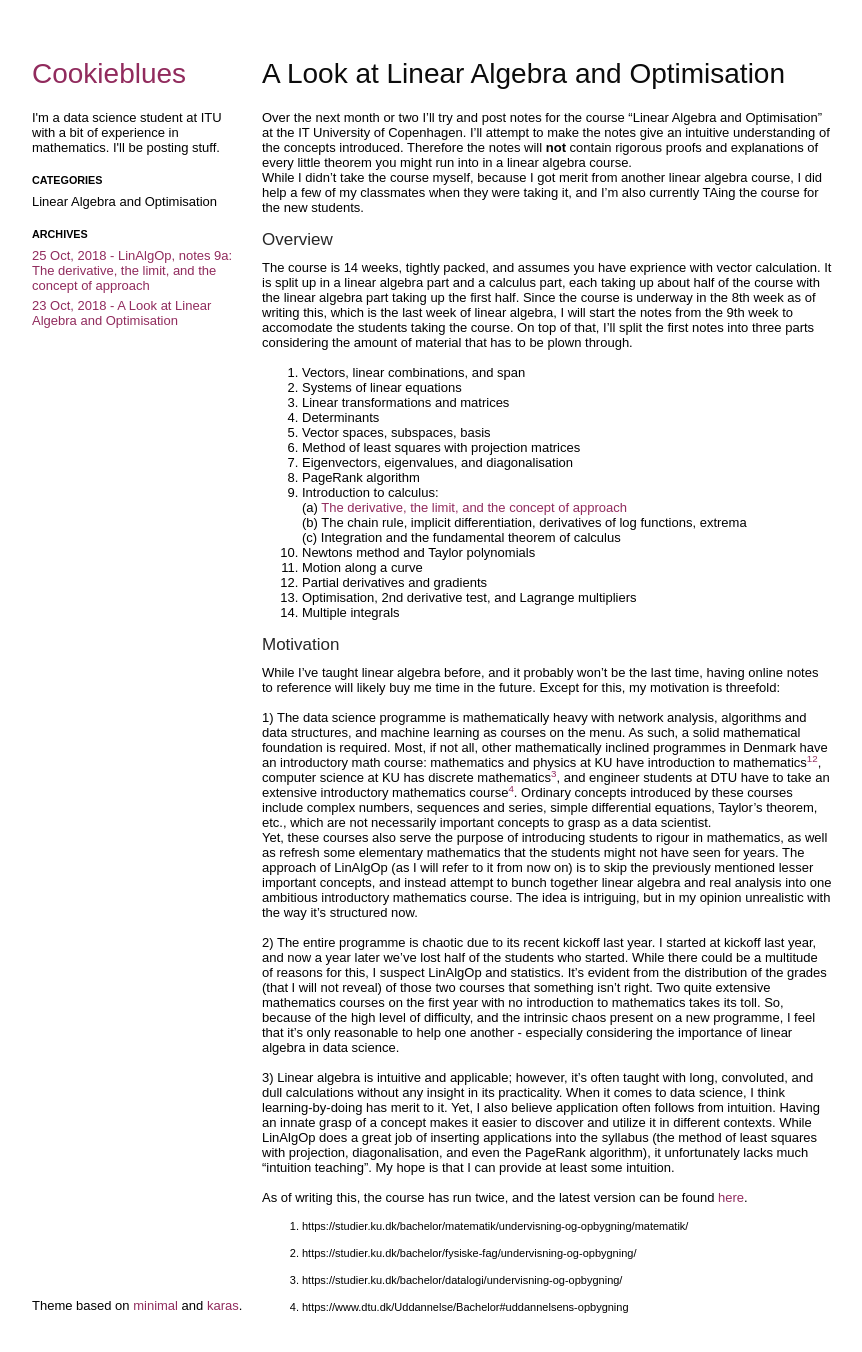
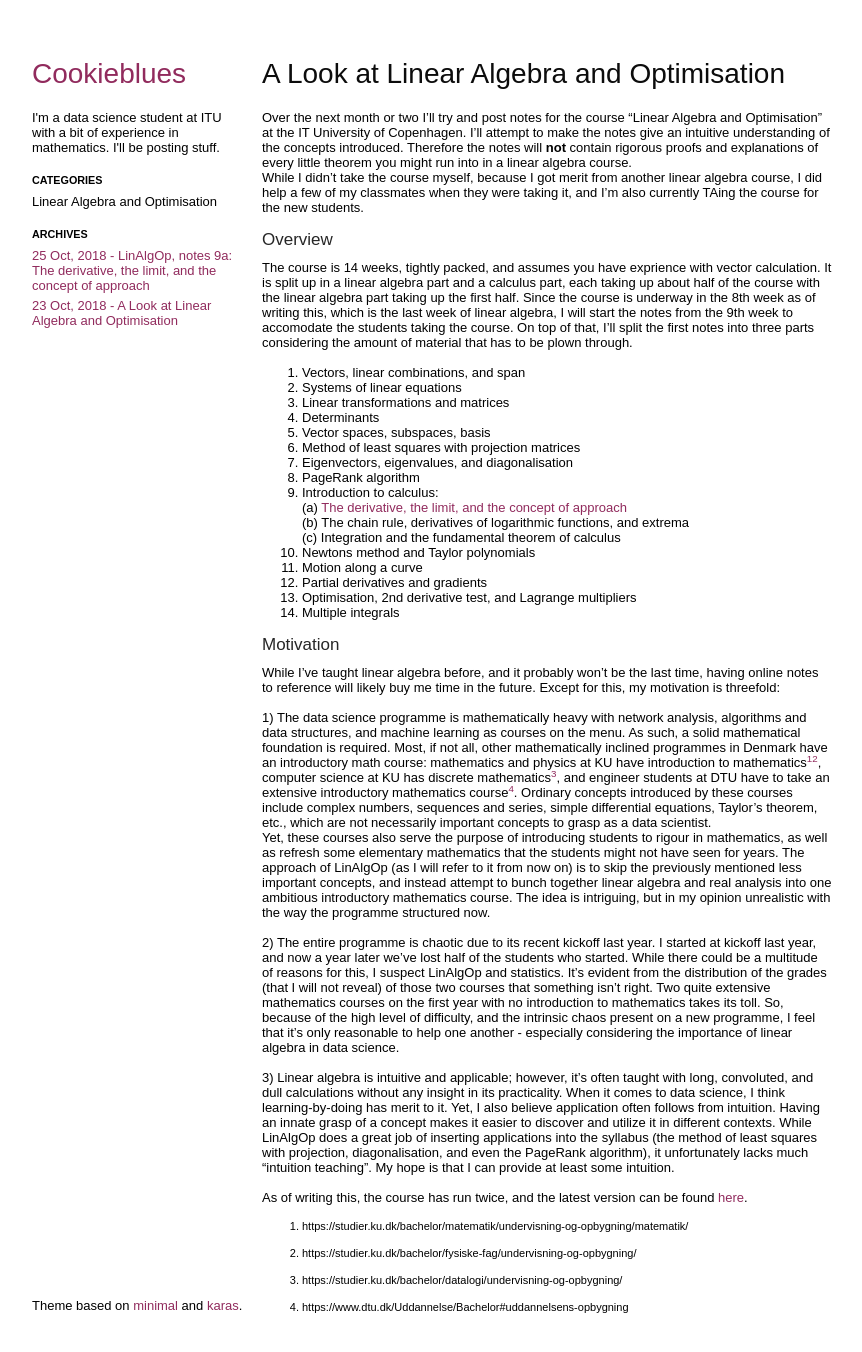
Before and after one commit to cookieblues/cookieblues.github.io, a Jekyll site: the page built from pages/_posts/18-10-23-a-look-at-linear-algebra-and-optimisation.md, in a window 1280 px wide and 1378 px high. Shown: the top 1352 px of the window, without its empty margins (208-1070 px from the left). Built offline with Jekyll 4.4.1, drawn with Linux system fonts in a browser that asks for light colours.

Commit message:
edited a bit in a few posts

```diff
--- a/pages/_posts/18-10-23-a-look-at-linear-algebra-and-optimisation.md
+++ b/pages/_posts/18-10-23-a-look-at-linear-algebra-and-optimisation.md
@@ -19,7 +19,7 @@ The course is 14 weeks, tightly packed, and assumes you have exprience with vect
 8. PageRank algorithm
 9. Introduction to calculus:\\
    (a) <a href="{{ site.url }}/pages/linalgop-notes-9a">The derivative, the limit, and the concept of approach</a>\\
-   (b) The chain rule, implicit differentiation, derivatives of log functions, extrema\\
+   (b) The chain rule, derivatives of logarithmic functions, and extrema\\
    (c) Integration and the fundamental theorem of calculus
 10. Newtons method and Taylor polynomials
 11. Motion along a curve
@@ -31,7 +31,7 @@ The course is 14 weeks, tightly packed, and assumes you have exprience with vect
 While I've taught linear algebra before, and it probably won't be the last time, having online notes to reference will likely buy me time in the future. Except for this, my motivation is threefold:
 
 1) The data science programme is mathematically heavy with network analysis, algorithms and data structures, and machine learning as courses on the menu. As such, a solid mathematical foundation is required. Most, if not all, other mathematically inclined programmes in Denmark have an introductory math course: mathematics and physics at KU have introduction to mathematics[^1][^2], computer science at KU has discrete mathematics[^3], and engineer students at DTU have to take an extensive introductory mathematics course[^4]. Ordinary concepts introduced by these courses include complex numbers, sequences and series, simple differential equations, Taylor's theorem, etc., which are not necessarily important concepts to grasp as a data scientist.\\
-Yet, these courses also serve the purpose of introducing students to rigour in mathematics, as well as refresh some elementary mathematics that the students might not have seen for years. The approach of LinAlgOp (as I will refer to it from now on) is to skip the previously mentioned lesser important concepts, and instead attempt to bunch together linear algebra and real analysis into one ambitious introductory mathematics course. The idea is intriguing, but in my opinion unrealistic with the way it's structured now.
+Yet, these courses also serve the purpose of introducing students to rigour in mathematics, as well as refresh some elementary mathematics that the students might not have seen for years. The approach of LinAlgOp (as I will refer to it from now on) is to skip the previously mentioned less important concepts, and instead attempt to bunch together linear algebra and real analysis into one ambitious introductory mathematics course. The idea is intriguing, but in my opinion unrealistic with the way the programme structured now.
 
 2) The entire programme is chaotic due to its recent kickoff last year. I started at kickoff last year, and now a year later we've lost half of the students who started. While there could be a multitude of reasons for this, I suspect LinAlgOp and statistics. It's evident from the distribution of the grades (that I will not reveal) of those two courses that something isn't right. Two quite extensive mathematics courses on the first year with no introduction to mathematics takes its toll. So, because of the high level of difficulty, and the intrinsic chaos present on a new programme, I feel that it's only reasonable to help one another - especially considering the importance of linear algebra in data science.
 
```
Also changed, not shown: pages/_posts/18-10-25-linalgop-notes-9a.md (+1 -1 lines).
